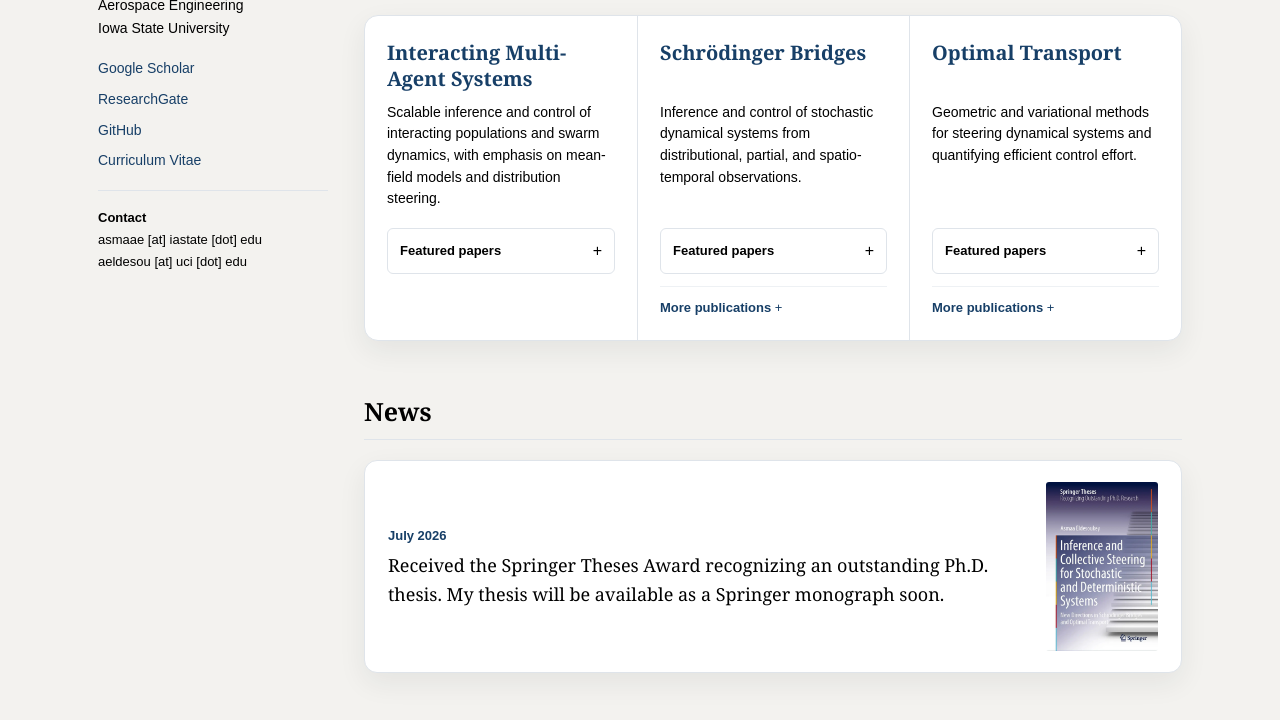
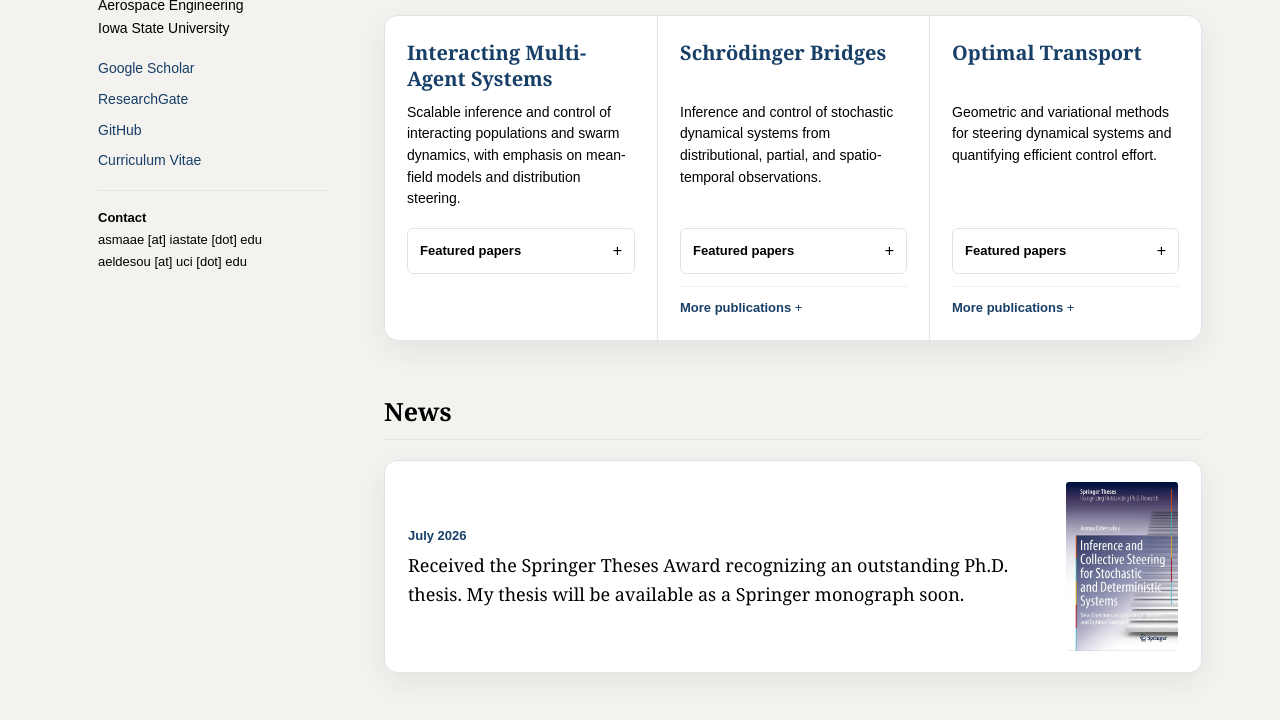
Before and after one commit to a-eld/a-eld.github.io, a plain HTML site: page index.html in a window 1280 px wide. Shown: the part 461-1181 px from the top of the page. Drawn offline with Linux system fonts and the light colour scheme.

Commit message:
Update index.html

```diff
--- a/index.html
+++ b/index.html
@@ -156,7 +156,11 @@
       color:#000000;
     }
 
-    main{min-width:0}
+    main{
+    min-width:0;
+    position:relative;
+    left:20px;
+}
 
     .bio{
       background:var(--paper);
```
